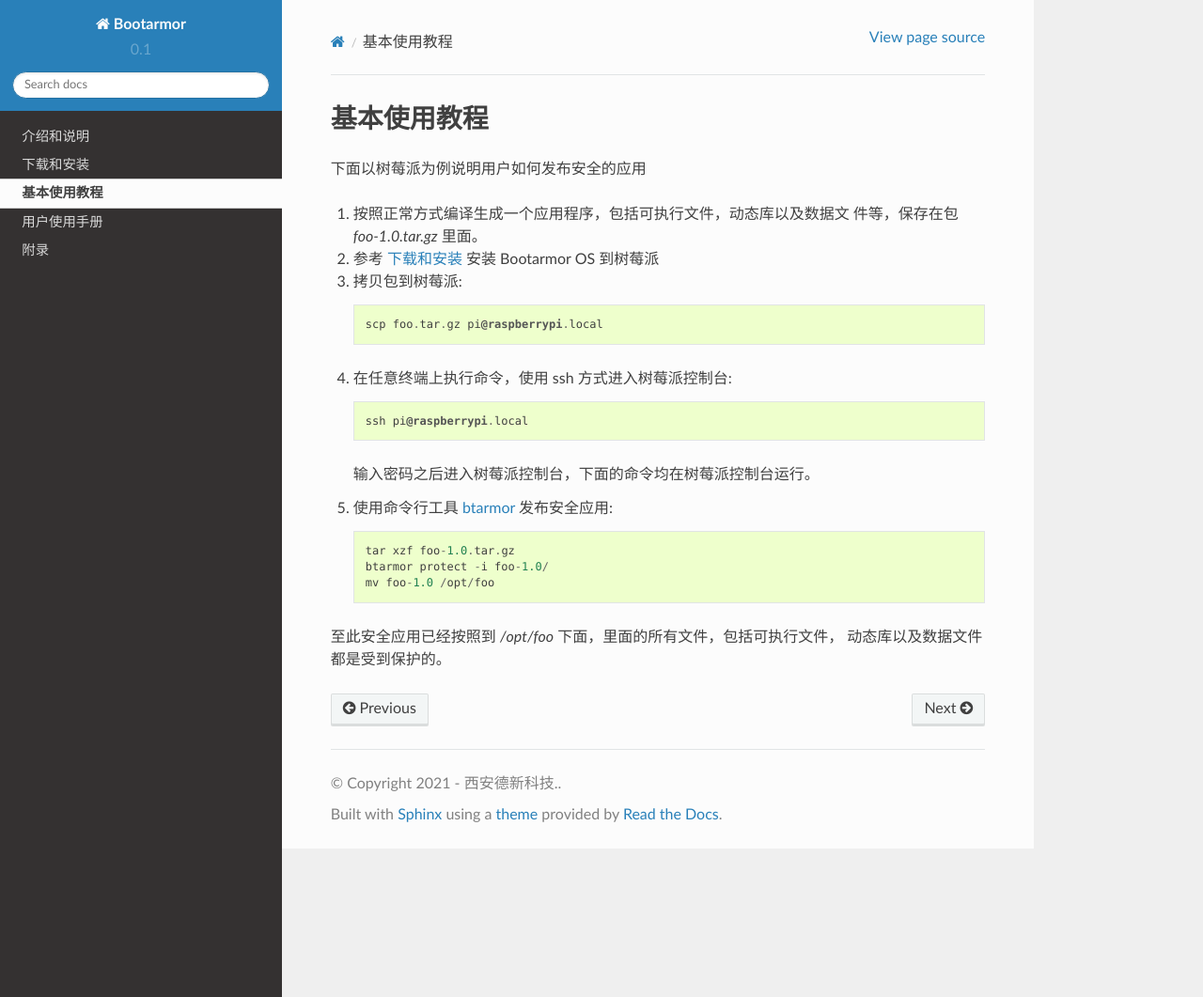
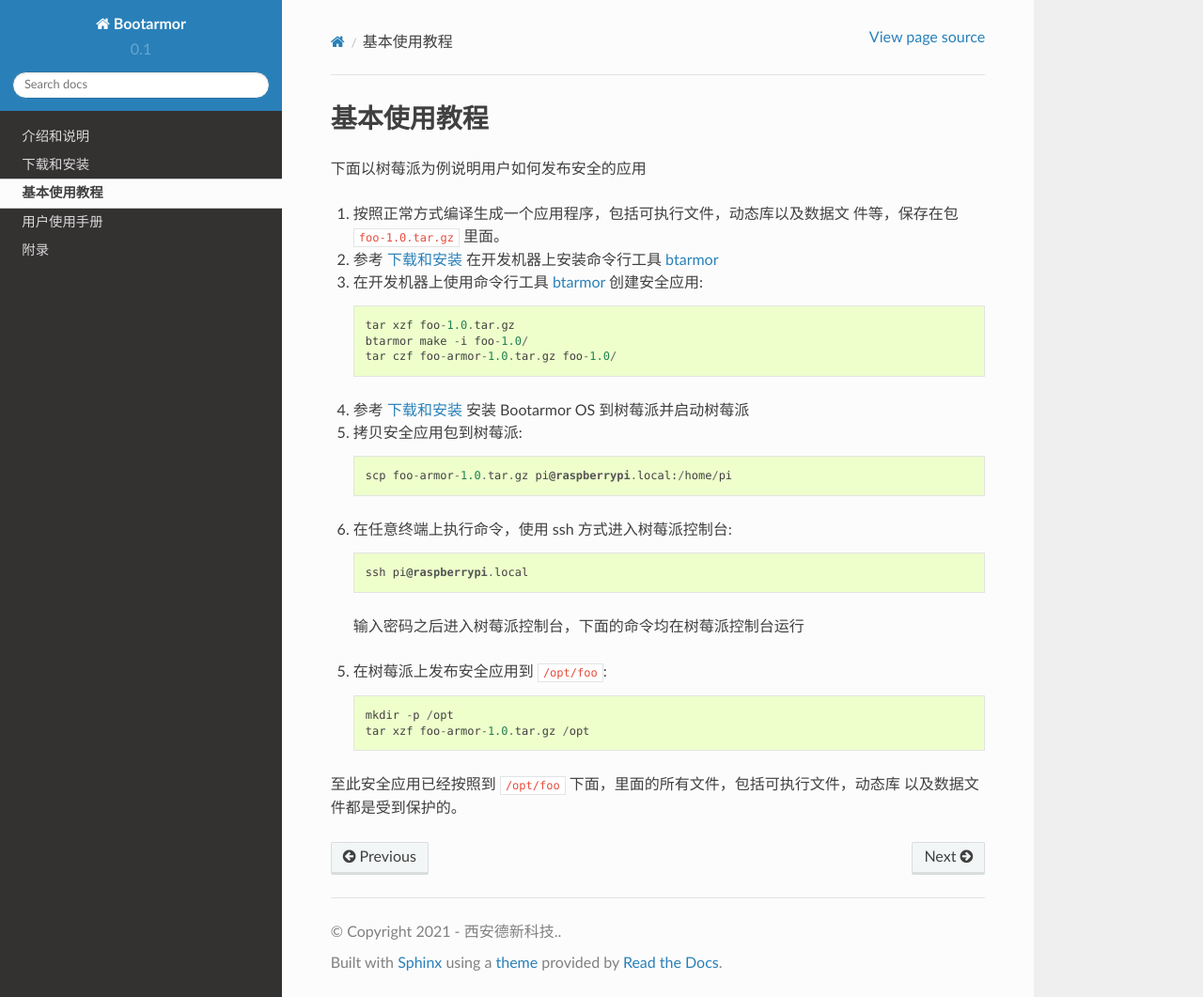
Before and after one commit to dashingsoft/btarmor-docs, a Sphinx documentation site: the page built from docs/tutorial.rst, in a window 1280 px wide and 1061 px high. Shown: the whole window at 94% size. Built offline with Sphinx 7.4.7 and the Read the Docs theme 2.0.0, drawn with Linux system fonts in a browser that asks for light colours.

Commit message:
Refine doc

```diff
--- a/docs/handbook.rst
+++ b/docs/handbook.rst
@@ -25,7 +25,7 @@ Bootarmor 提供了一个额外的命令行工具 `btarmor`_ ，用于转换应
     make    创建 btarmor 保护的安全文件
     get     下载 btarmor-os 的系统映像
 
-可以运行 `pyarmor <command> -h` 查看各个命令的详细使用方法。
+可以运行 `btarmor <command> -h` 查看各个命令的详细使用方法。
 
 .. _make:
 
--- a/docs/tutorial.rst
+++ b/docs/tutorial.rst
@@ -4,27 +4,34 @@
 下面以树莓派为例说明用户如何发布安全的应用
 
 1. 按照正常方式编译生成一个应用程序，包括可执行文件，动态库以及数据文
-   件等，保存在包 `foo-1.0.tar.gz` 里面。
+   件等，保存在包 ``foo-1.0.tar.gz`` 里面。
 
-2. 参考 :ref:`下载和安装` 安装 Bootarmor OS 到树莓派
+2. 参考 :ref:`下载和安装` 在开发机器上安装命令行工具 :ref:`btarmor`
 
-3. 拷贝包到树莓派::
+3. 在开发机器上使用命令行工具 :ref:`btarmor` 创建安全应用::
 
-       scp foo.tar.gz pi@raspberrypi.local
+       tar xzf foo-1.0.tar.gz
+       btarmor make -i foo-1.0/
+       tar czf foo-armor-1.0.tar.gz foo-1.0/
 
-4. 在任意终端上执行命令，使用 ssh 方式进入树莓派控制台::
+4. 参考 :ref:`下载和安装` 安装 Bootarmor OS 到树莓派并启动树莓派
+
+5. 拷贝安全应用包到树莓派::
+
+       scp foo-armor-1.0.tar.gz pi@raspberrypi.local:/home/pi
+
+6. 在任意终端上执行命令，使用 ssh 方式进入树莓派控制台::
 
        ssh pi@raspberrypi.local
 
-   输入密码之后进入树莓派控制台，下面的命令均在树莓派控制台运行。
+   输入密码之后进入树莓派控制台，下面的命令均在树莓派控制台运行
 
-5. 使用命令行工具 :ref:`btarmor` 发布安全应用::
+5. 在树莓派上发布安全应用到 ``/opt/foo``::
 
-       tar xzf foo-1.0.tar.gz
-       btarmor protect -i foo-1.0/
-       mv foo-1.0 /opt/foo
+       mkdir -p /opt
+       tar xzf foo-armor-1.0.tar.gz /opt
 
-至此安全应用已经按照到 `/opt/foo` 下面，里面的所有文件，包括可执行文件，
-动态库以及数据文件都是受到保护的。
+至此安全应用已经按照到 ``/opt/foo`` 下面，里面的所有文件，包括可执行文件，动态库
+以及数据文件都是受到保护的。
 
 .. include:: _common_definitions.txt
```
